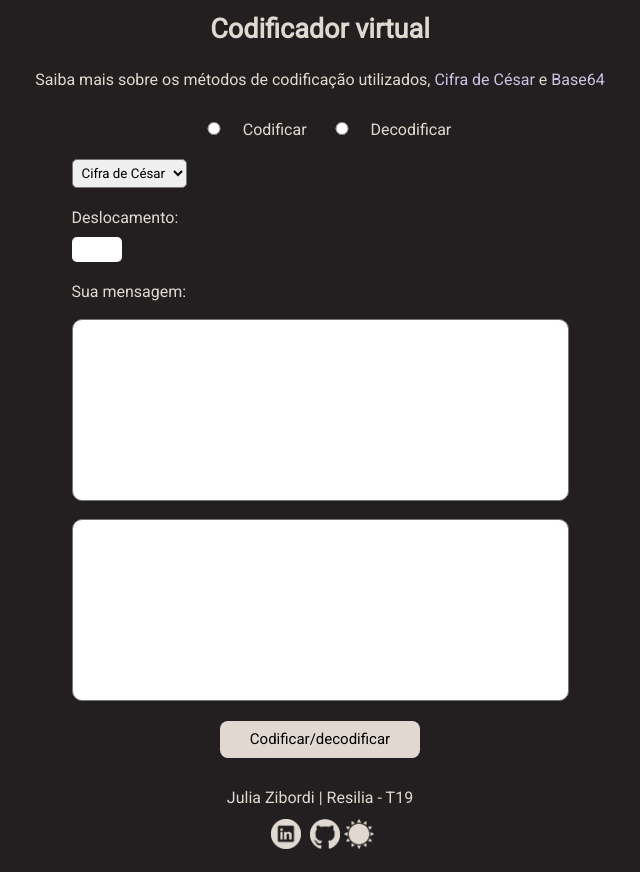
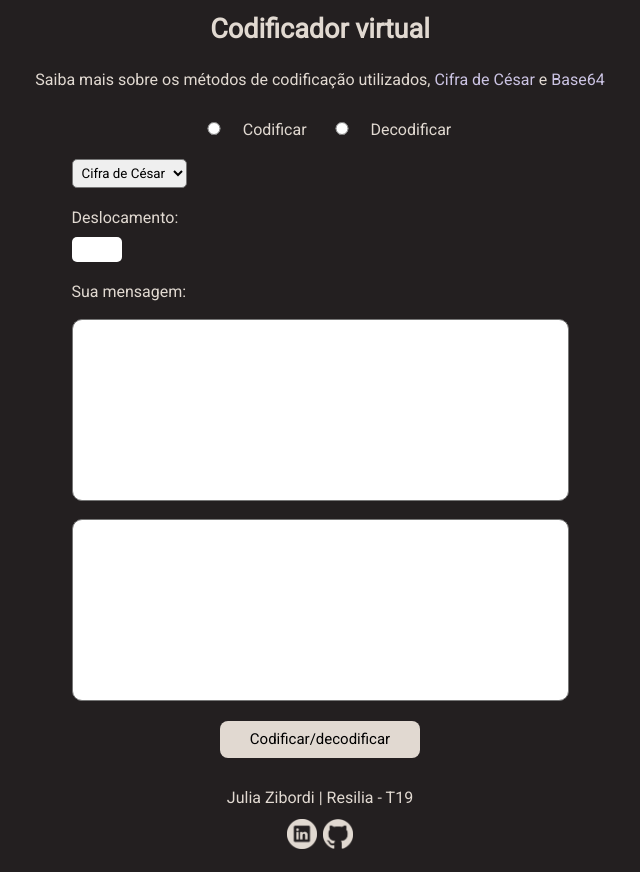
Before and after one commit to juliazib/codificador-de-mensagens, a plain HTML site: page index.html in a window 1280 px wide. Shown: the whole page, without its empty margins (320-960 px from the left). Drawn offline with Linux system fonts and the light colour scheme.

Commit message:
Remoção da funcionalidade light/dark mode.

```diff
--- a/index.html
+++ b/index.html
@@ -78,8 +78,6 @@
                     <img src="assets/github-branco-removebg-preview.png" alt="ícone do GitHub" width="30" height="30">
                 </a>
 
-                <img onclick="changeMode()" id="light-dark-mode" src="assets/light-removebg-preview.png" alt="lua e sol" width="30" height="30">
-
             </figure>
         </footer>
 
--- a/script.js
+++ b/script.js
@@ -111,44 +111,3 @@ codificarDecodificar.addEventListener("click", function(event) {
         mensagemDevolvida.innerHTML = base64()
     }
 })
-
-// Testando light/dark mode
-
-
-    function changeMode() {
-        let img = document.getElementById("light-dark-mode")
-        console.log(img.src)
-        let body = document.querySelector("body")
-        let h1 = document.querySelector("h1")
-        let label = document.querySelector("label")
-        let p = document.querySelector("p")
-        let a = document.querySelector("a")
-
-
-        img.addEventListener("click", function() {
-            if (img.src == "file:///D:/Gera%C3%A7%C3%A3o%20Futuro/m%C3%B3dulo-2/passinho-do-romano/assets/light-removebg-preview.png") {
-                img.src = "file:///D:/Gera%C3%A7%C3%A3o%20Futuro/m%C3%B3dulo-2/passinho-do-romano/assets/dark-removebg-preview.png"
-
-                body.style.backgroundColor = "white"
-                h1.style.color = "#231F20"
-                label.style.color = "#231F20"
-                p.style.color = "#231F20"
-                a.style.color = "purple"
-                codificarDecodificar.style.color = "#E1D9D1"
-                codificarDecodificar.style.backgroundColor = "#231F20"
-            }
-            else if (img.src == "file:///D:/Gera%C3%A7%C3%A3o%20Futuro/m%C3%B3dulo-2/passinho-do-romano/assets/dark-removebg-preview.png") {
-                img.src = "file:///D:/Gera%C3%A7%C3%A3o%20Futuro/m%C3%B3dulo-2/passinho-do-romano/assets/light-removebg-preview.png"
-
-                body.style.backgroundColor = "#231F20"
-                h1.style.color = "#E1D9D1"
-                label.style.color = "#E1D9D1"
-                p.style.color = "#E1D9D1"
-                a.style.color = "#CBC3E3"
-                codificarDecodificar.style.color = "#231F20"
-                codificarDecodificar.style.backgroundColor = "#E1D9D1"
-            }
-        return img.src
-    })
-
-    }
```
